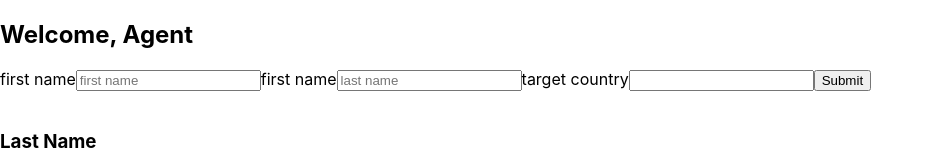
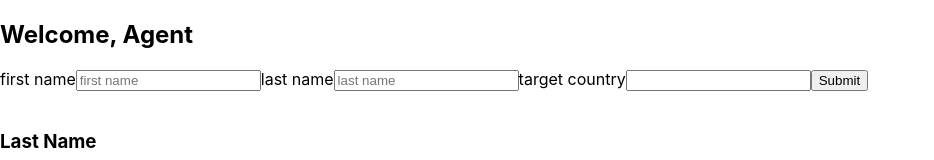
Before and after one commit to taylorjohnson141/identity-maker, a React (Create React App) app: page / in a window 1280 px wide. Shown: the top 160 px of the page, without its empty margins (0-934 px from the left). Built offline with nearby package versions, Linux system fonts and the light colour scheme.

Commit message:
create unit test for IDForm

```diff
--- a/src/components/IDForm/IDForm.js
+++ b/src/components/IDForm/IDForm.js
@@ -6,7 +6,7 @@
     <form>
       <label for='first-name'>first name</label>
       <input name='first-name' placeholder='first name'/>
-      <label for='first-name'>first name</label>
+      <label for='first-name'>last name</label>
       <input name='last-name' placeholder='last name'/>
       <label for='country'>target country</label>
       <input list='countries' name='country' id='countries'/>
```
Also changed, not shown: 1 other file (tests, documents, lock files or other folders).
